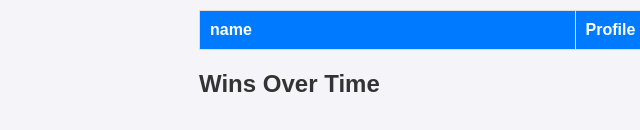
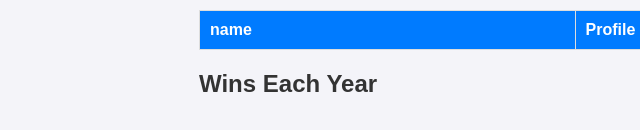
Before and after one commit to cdubles/CSE385Final, a website: page public/teamProfile.html in a window 1280 px wide. Shown: the part 340-470 px from the top of the page, 41-681 px from the left. Drawn offline with nearby package versions, Linux system fonts and the light colour scheme.

Commit message:
profile fix

```diff
--- a/public/teamProfile.html
+++ b/public/teamProfile.html
@@ -26,7 +26,7 @@
                 <th>Profile</th>
             </table>
 
-            <h2>Wins Over Time</h2>
+            <h2>Wins Each Year</h2>
             <canvas id="winsChart"></canvas>
          </section>
     </main>
```
Also changed, not shown: public/driverProfile.html (+1 -1 lines).
